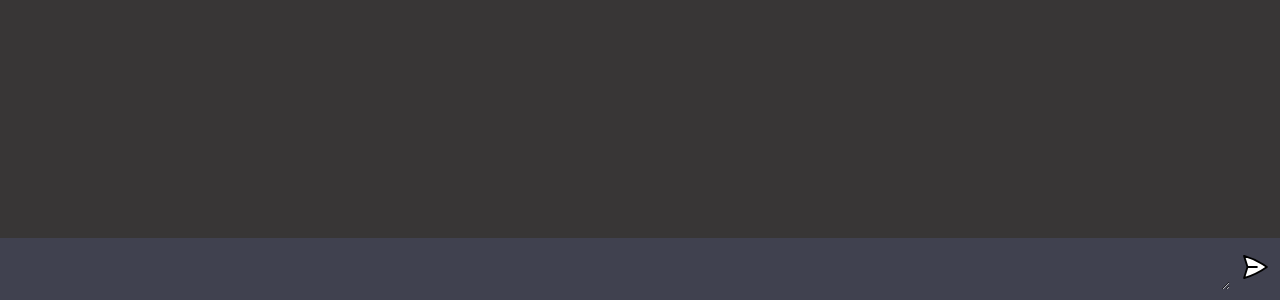
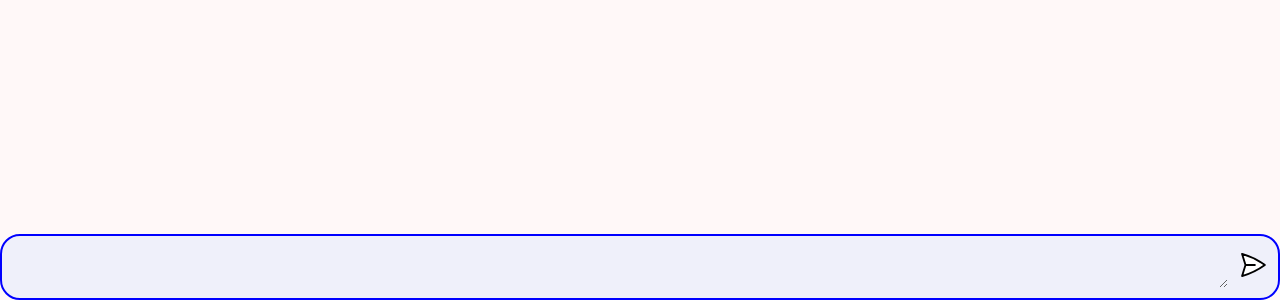
Before and after one commit to sumpter32/SRS_Chat_bot, a website built with Vite: page client/index.html in a window 1280 px wide. Shown: the part 500-800 px from the top of the page. Built offline with nearby package versions, Linux system fonts and the light colour scheme.

Commit message:
update prompt

```diff
--- a/client/style.css
+++ b/client/style.css
@@ -14,7 +14,7 @@ body {
 #app {
   width: 100vw;
   height: 100vh;
-  background: #383636;
+  background: #fff8f8;
 
   display: flex;
   flex-direction: column;
@@ -50,7 +50,7 @@ body {
 }
 
 .ai {
-  background: #050a4b;
+  background: #969aca;
 }
 
 .chat {
@@ -89,7 +89,7 @@ body {
 .message {
   flex: 1;
 
-  color: #dcdcdc;
+  color: #0a0a0a;
   font-size: 20px;
 
   max-width: 100%;
@@ -117,7 +117,9 @@ form {
   max-width: 1280px;
   margin: 0 auto;
   padding: 10px;
-  background: #40414F;
+  background: #eff0fa;
+  border: 2px solid blue;
+  border-radius: 20px;
 
   display: flex;
   flex-direction: row;
@@ -127,7 +129,7 @@ form {
 textarea {
   width: 100%;
 
-  color: #fff;
+  color: rgb(37, 37, 39);
   font-size: 18px;
 
   padding: 10px;
```
